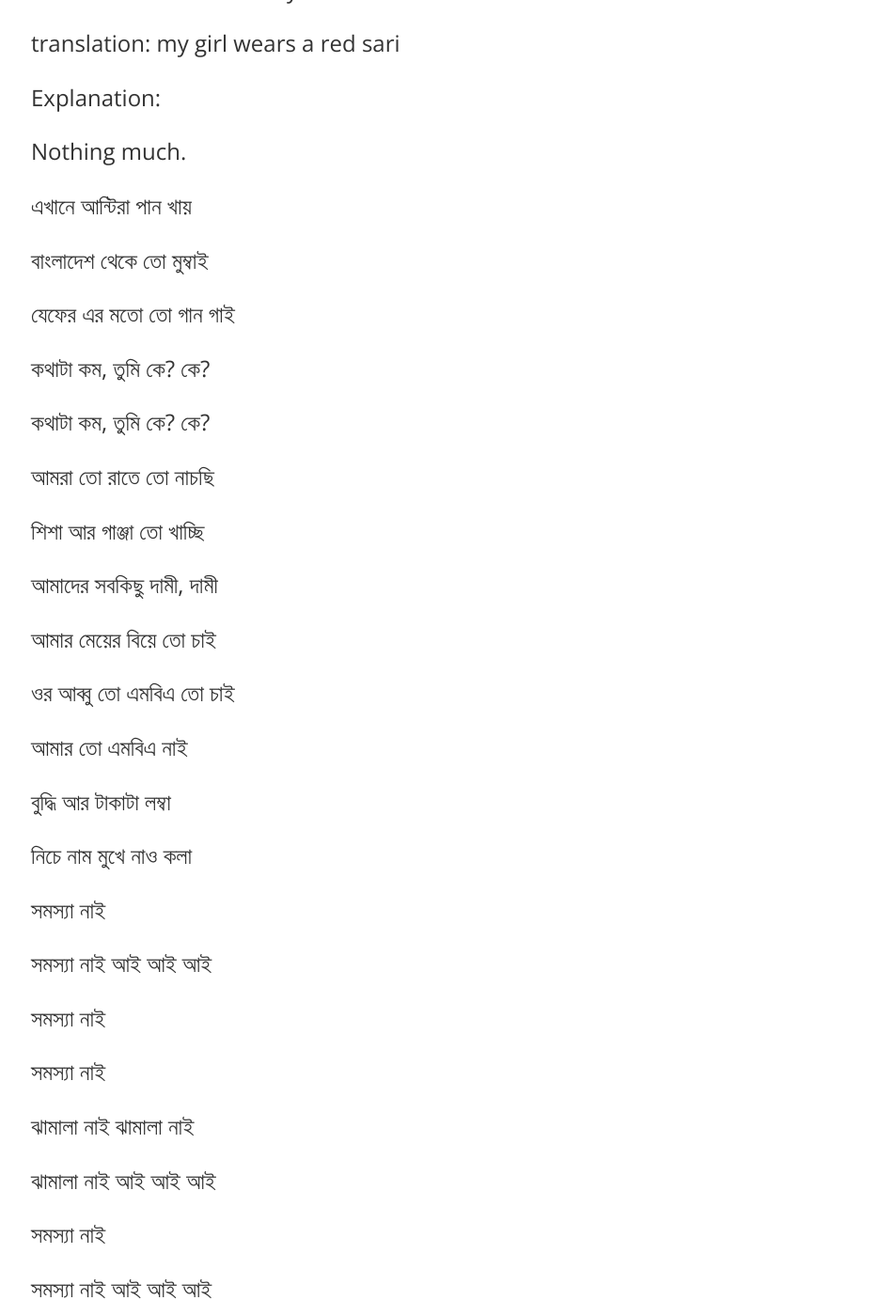
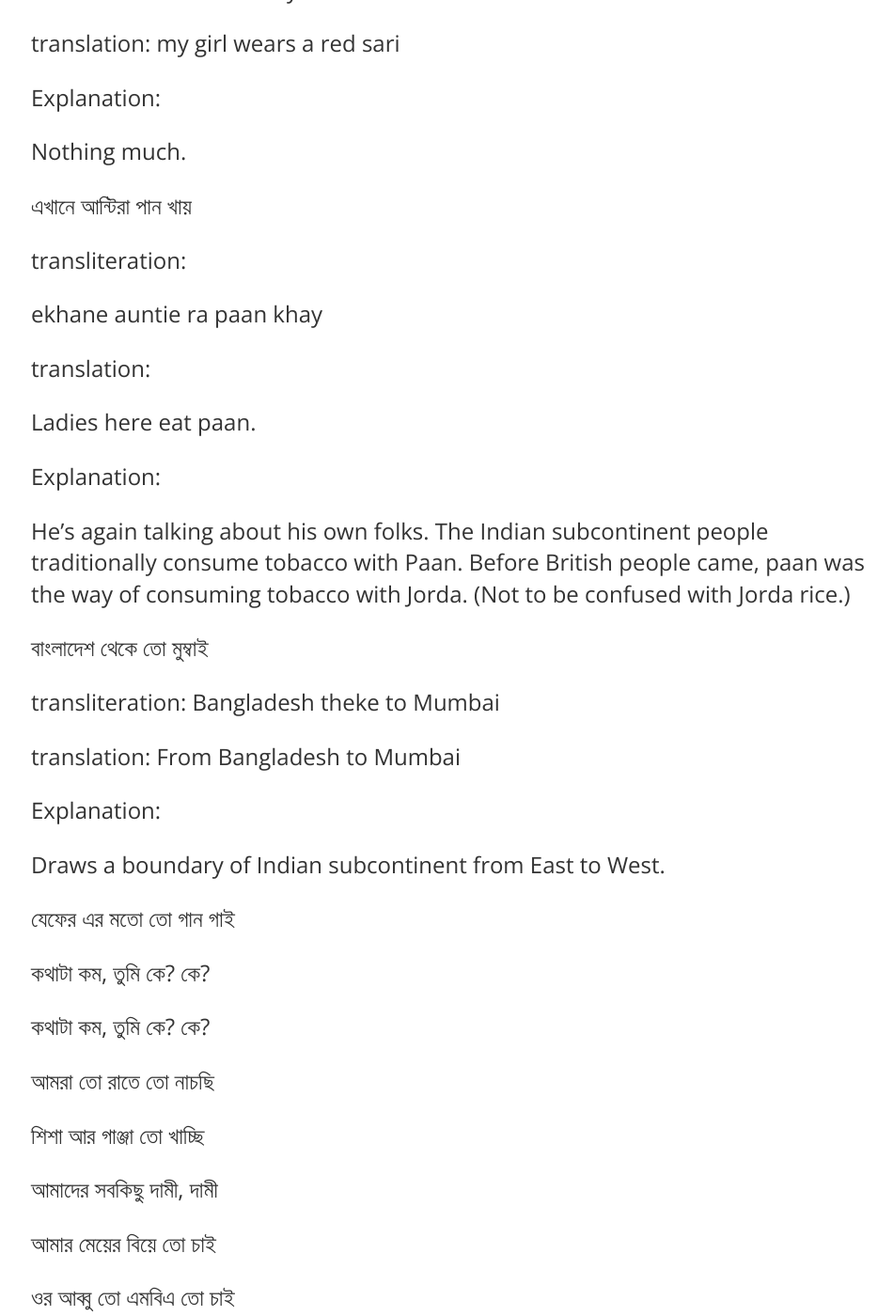
Before and after one commit to damnArin/damnArin.github.io, a Jekyll site: the page built from _posts/2020-06-28-Bhanga Bangla - Bangla Hiphop - Mumble Rap.md, in a window 1280 px wide and 1400 px high, scrolled down 8634 px. Shown: the whole window at 94% size, without its empty margins (159-1109 px from the left). Built offline with Jekyll 4.4.1, drawn with Linux system fonts in a browser that asks for light colours; comment, search, counter and statistics services are not loaded.

Commit message:
Update 2020-06-28-Bhanga Bangla - Bangla Hiphop - Mumble Rap.md

```diff
--- a/_posts/2020-06-28-Bhanga Bangla - Bangla Hiphop - Mumble Rap.md
+++ b/_posts/2020-06-28-Bhanga Bangla - Bangla Hiphop - Mumble Rap.md
@@ -206,7 +206,29 @@ Nothing much.
 
 এখানে আন্টিরা পান খায়
 
+transliteration:
+
+ekhane auntie ra paan khay
+
+translation:
+
+Ladies here eat paan.
+
+Explanation:
+
+He's again talking about his own folks. The Indian subcontinent people traditionally consume tobacco with Paan. Before British people came, paan was the way of consuming tobacco with Jorda. (Not to be confused with Jorda rice.)
+
+
 বাংলাদেশ থেকে তো মুম্বাই
+
+transliteration: Bangladesh theke to Mumbai
+
+translation: From Bangladesh to Mumbai
+
+Explanation:
+
+Draws a boundary of Indian subcontinent from East to West.
+
 
 যেফের এর মতো তো গান গাই
 
```
